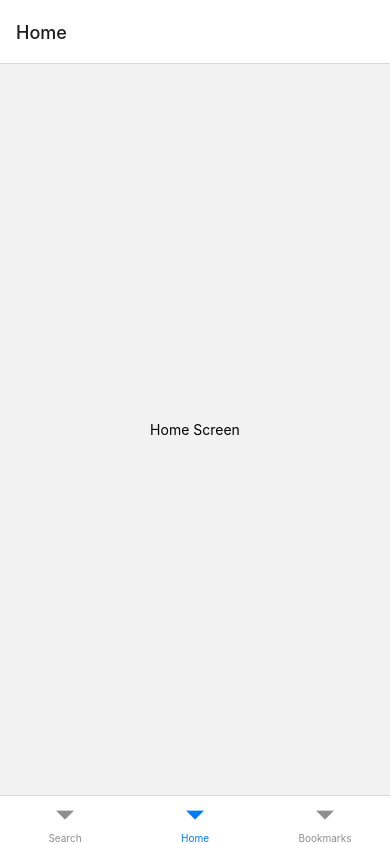
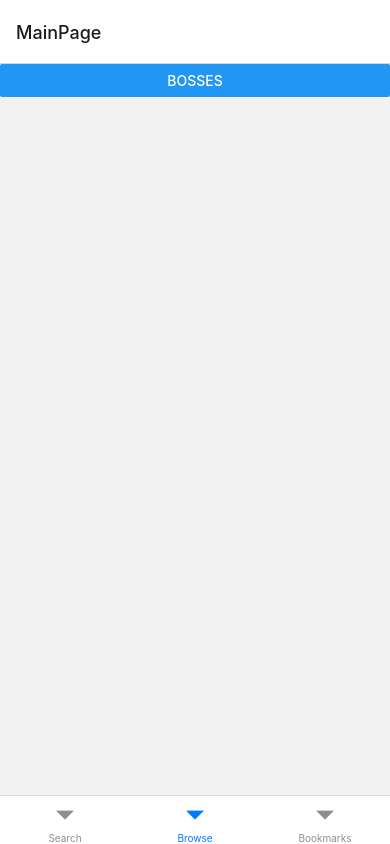
Before and after one commit to bp289/EldenRingApp, a React Native app: screen /Home in a window 390 px wide. Built offline with nearby package versions, Linux system fonts and the light colour scheme.

Commit message:
practiced around with apollo

```diff
--- a/App.tsx
+++ b/App.tsx
@@ -2,25 +2,42 @@ import * as React from 'react';
 
 import {NavigationContainer} from '@react-navigation/native';
 import {createBottomTabNavigator} from '@react-navigation/bottom-tabs';
+import {ApolloClient, InMemoryCache, ApolloProvider} from '@apollo/client';
 
 import Search from './screens/Search';
 import Home from './screens/Home';
 import BookMarks from './screens/Bookmarks';
 
-export type StackParams = {
+const API_KEY = 'https://eldenring.fanapis.com/api/graphql';
+
+const client = new ApolloClient({
+  uri: API_KEY,
+  cache: new InMemoryCache(),
+});
+
+export type TabParams = {
   Home: undefined;
   Search: undefined;
   BookMarks: undefined;
 };
 
-const Tab = createBottomTabNavigator<StackParams>();
+const Tab = createBottomTabNavigator<TabParams>();
 
 function App(): JSX.Element {
   return (
+    <ApolloProvider client={client}>
       <NavigationContainer>
-      <Tab.Navigator initialRouteName="Home">
+        <Tab.Navigator
+          screenOptions={{
+            headerShown: false,
+          }}
+          initialRouteName="Home">
           <Tab.Screen name="Search" component={Search} />
-        <Tab.Screen name="Home" component={Home} options={{title: 'Home'}} />
+          <Tab.Screen
+            name="Home"
+            component={Home}
+            options={{title: 'Browse'}}
+          />
           <Tab.Screen
             name="BookMarks"
             component={BookMarks}
@@ -28,6 +45,7 @@ function App(): JSX.Element {
           />
         </Tab.Navigator>
       </NavigationContainer>
+    </ApolloProvider>
   );
 }
 
--- /dev/null
+++ b/GraphQL/queries.js
@@ -0,0 +1,15 @@
+import {gql} from '@apollo/client';
+
+export const GET_BOSS = gql`
+  query {
+    boss {
+      id
+      name
+      description
+      location
+      drops
+      healthPoints
+      image
+    }
+  }
+`;
--- /dev/null
+++ b/components/Bosses.tsx
@@ -0,0 +1,25 @@
+import * as React from 'react';
+import {Text, View} from 'react-native';
+import {useQuery} from '@apollo/client';
+import {GET_BOSS} from '../GraphQL/queries';
+
+import type {NativeStackScreenProps} from '@react-navigation/native-stack';
+import {HomeStackParams} from '../screens/Home';
+
+type Props = NativeStackScreenProps<HomeStackParams, 'Bosses'>;
+
+export default function Bosses({navigation}: Props): JSX.Element {
+  const {loading, error, data} = useQuery(GET_BOSS);
+
+  if (loading) {
+    return <Text>'Loading...'</Text>;
+  }
+  if (error) {
+    return <Text>`Error! ${error.message}`</Text>;
+  }
+  return (
+    <View style={{flex: 1, alignItems: 'center', justifyContent: 'center'}}>
+      <Text>{JSON.stringify(data)}</Text>
+    </View>
+  );
+}
--- a/package.json
+++ b/package.json
@@ -10,9 +10,11 @@
     "test": "jest"
   },
   "dependencies": {
+    "@apollo/client": "^3.8.1",
     "@react-navigation/bottom-tabs": "^6.5.8",
     "@react-navigation/native": "^6.1.7",
     "@react-navigation/native-stack": "^6.9.13",
+    "graphql": "^16.8.0",
     "react": "18.2.0",
     "react-native": "0.72.4",
     "react-native-safe-area-context": "^4.7.1",
--- a/screens/Home.tsx
+++ b/screens/Home.tsx
@@ -1,12 +1,30 @@
 import * as React from 'react';
-import {Text, View} from 'react-native';
+import {Button} from 'react-native';
 
-// type Props = NativeStackScreenProps<StackParams, 'Home'>;
+import type {NativeStackScreenProps} from '@react-navigation/native-stack';
+import {createNativeStackNavigator} from '@react-navigation/native-stack';
+
+import Bosses from '../components/Bosses';
+
+export type HomeStackParams = {
+  MainPage: undefined;
+  Bosses: undefined;
+};
+
+type Props = NativeStackScreenProps<HomeStackParams, 'MainPage'>;
+
+const HomeStack = createNativeStackNavigator<HomeStackParams>();
+const MainPage = ({navigation}: Props): JSX.Element => {
+  return (
+    <Button title="Bosses" onPress={() => navigation.navigate('Bosses')} />
+  );
+};
 
 export default function Home(): JSX.Element {
   return (
-    <View style={{flex: 1, alignItems: 'center', justifyContent: 'center'}}>
-      <Text>Home Screen</Text>
-    </View>
+    <HomeStack.Navigator>
+      <HomeStack.Screen name="MainPage" component={MainPage} />
+      <HomeStack.Screen name="Bosses" component={Bosses} />
+    </HomeStack.Navigator>
   );
 }
--- a/screens/Search.tsx
+++ b/screens/Search.tsx
@@ -1,7 +1,5 @@
 import * as React from 'react';
 import {Text, View} from 'react-native';
-
-// type Props = NativeStackScreenProps<StackParams, 'Search'>;
 
 export default function Search(): JSX.Element {
   return (
```
Also changed, not shown: 1 other file (tests, documents, lock files or other folders). Lines whose indentation alone changed are shown as unchanged.
